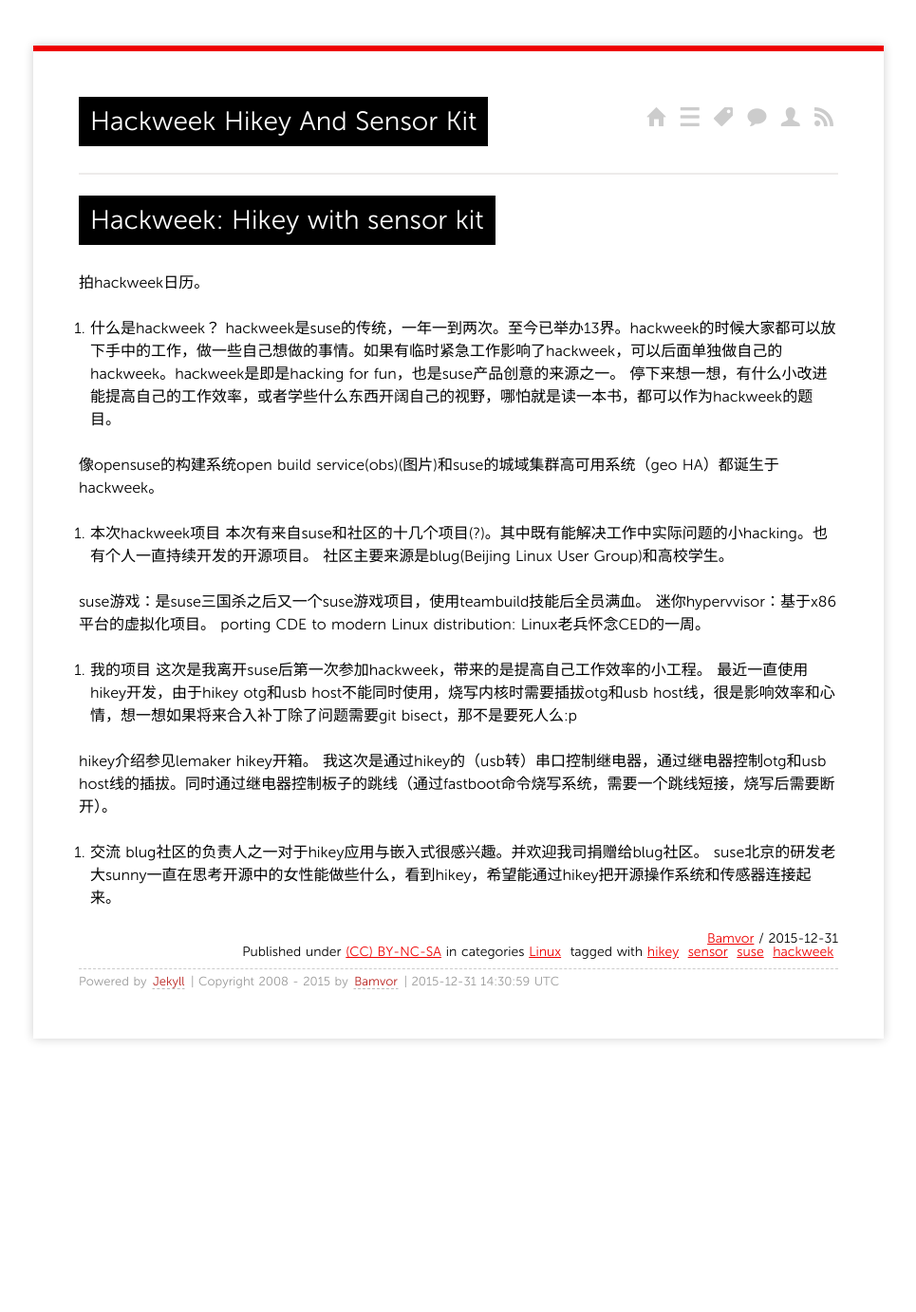
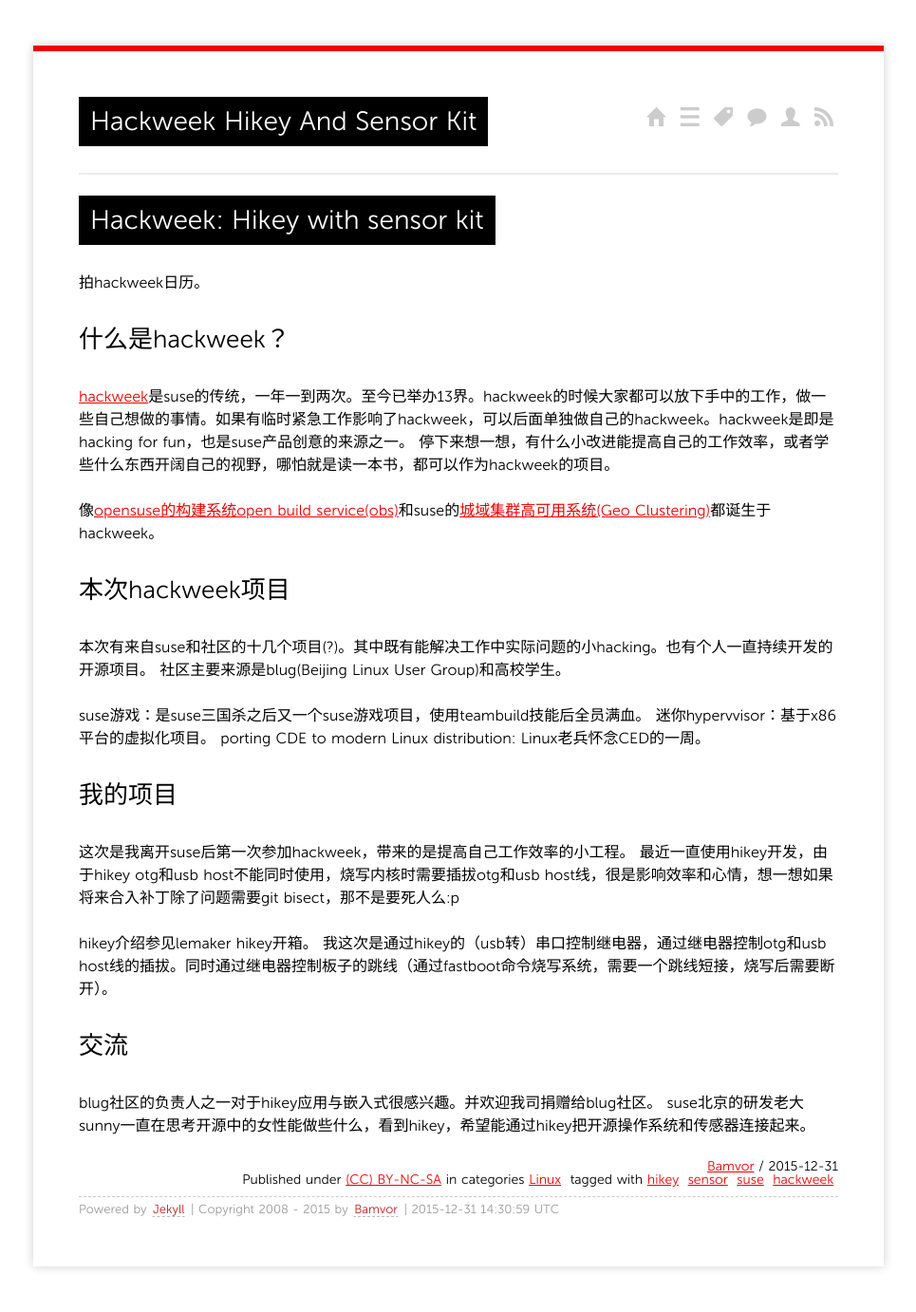
Before and after one commit to bjzhang/bjzhang.github.io, a Jekyll site: the page built from _posts/2015/2015-12-31-hackweek-hikey-and-sensor-kit.md, in a window 1280 px wide. Shown: the whole page at 95% size, without its empty margins (157-1122 px from the left). Built offline with Jekyll 4.4.1, drawn with Linux system fonts in a browser that asks for light colours; Markdown is read by kramdown in place of the engine named in the settings; comment, search, counter and statistics services are not loaded; before the commit the page ends 1142 px from its top, so only the background shows below that.

Commit message:
Update 2015-12-31-hackweek-hikey-and-sensor-kit.md

```diff
--- a/_posts/2015/2015-12-31-hackweek-hikey-and-sensor-kit.md
+++ b/_posts/2015/2015-12-31-hackweek-hikey-and-sensor-kit.md
@@ -9,26 +9,30 @@ Hackweek: Hikey with sensor kit
 
 拍hackweek日历。
 
-1. 什么是hackweek？
-hackweek是suse的传统，一年一到两次。至今已举办13界。hackweek的时候大家都可以放下手中的工作，做一些自己想做的事情。如果有临时紧急工作影响了hackweek，可以后面单独做自己的hackweek。hackweek是即是hacking for fun，也是suse产品创意的来源之一。
-停下来想一想，有什么小改进能提高自己的工作效率，或者学些什么东西开阔自己的视野，哪怕就是读一本书，都可以作为hackweek的题目。
+什么是hackweek？
+----------------
+[hackweek](https://hackweek.suse.com/)是suse的传统，一年一到两次。至今已举办13界。hackweek的时候大家都可以放下手中的工作，做一些自己想做的事情。如果有临时紧急工作影响了hackweek，可以后面单独做自己的hackweek。hackweek是即是hacking for fun，也是suse产品创意的来源之一。
+停下来想一想，有什么小改进能提高自己的工作效率，或者学些什么东西开阔自己的视野，哪怕就是读一本书，都可以作为hackweek的项目。
 
-像opensuse的构建系统open build service(obs)(图片)和suse的城域集群高可用系统（geo HA）都诞生于hackweek。
+像[opensuse的构建系统](https://build.opensuse.org/)[open build service(obs)](http://openbuildservice.org/)和suse的[城域集群高可用系统(Geo Clustering)](https://www.suse.com/products/highavailability/geo-clustering/)都诞生于hackweek。
 
-2. 本次hackweek项目
+本次hackweek项目
+----------------
 本次有来自suse和社区的十几个项目(?)。其中既有能解决工作中实际问题的小hacking。也有个人一直持续开发的开源项目。 社区主要来源是blug(Beijing Linux User Group)和高校学生。
 
 suse游戏：是suse三国杀之后又一个suse游戏项目，使用teambuild技能后全员满血。
 迷你hypervvisor：基于x86平台的虚拟化项目。
 porting CDE to modern Linux distribution: Linux老兵怀念CED的一周。
 
-3.  我的项目
+我的项目
+--------
 这次是我离开suse后第一次参加hackweek，带来的是提高自己工作效率的小工程。
 最近一直使用hikey开发，由于hikey otg和usb host不能同时使用，烧写内核时需要插拔otg和usb host线，很是影响效率和心情，想一想如果将来合入补丁除了问题需要git bisect，那不是要死人么:p
 
 hikey介绍参见lemaker hikey开箱。
 我这次是通过hikey的（usb转）串口控制继电器，通过继电器控制otg和usb host线的插拔。同时通过继电器控制板子的跳线（通过fastboot命令烧写系统，需要一个跳线短接，烧写后需要断开）。
 
-4.  交流
+交流
+----
 blug社区的负责人之一对于hikey应用与嵌入式很感兴趣。并欢迎我司捐赠给blug社区。
 suse北京的研发老大sunny一直在思考开源中的女性能做些什么，看到hikey，希望能通过hikey把开源操作系统和传感器连接起来。
```
